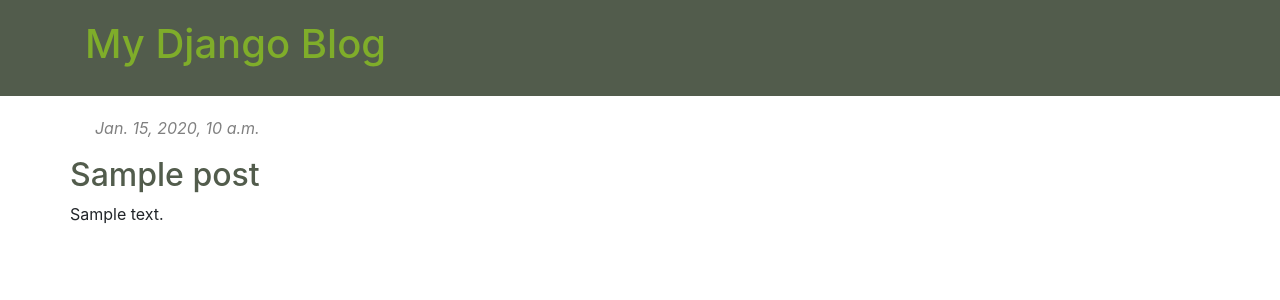
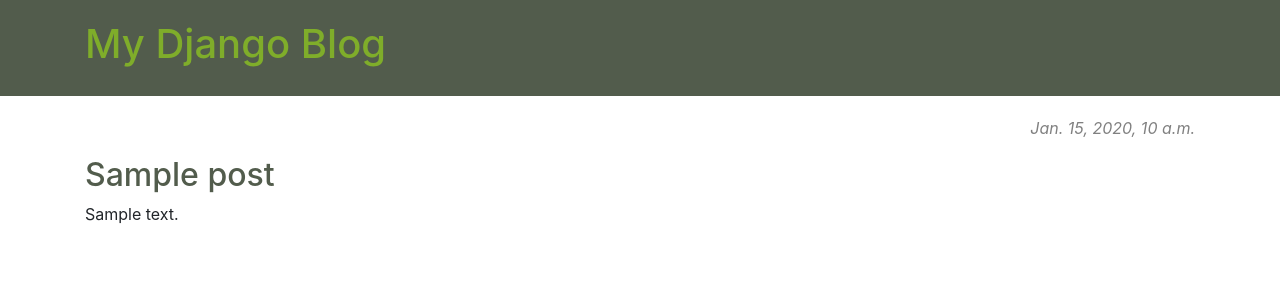
Before and after one commit to codeflames/mydjangoblog, a Django app: template blog/templates/blog/post_detail.html in a window 1280 px wide. Shown: the top 300 px of the page. Run offline with Django 3.2, Linux system fonts and the light colour scheme; the template is opened without the code that fills it: most values are stand-ins (such as "Sample title", 1, 10 or a date in 2020).

Commit message:
modified the detail page padding

```diff
--- a/blog/templates/blog/post_detail.html
+++ b/blog/templates/blog/post_detail.html
@@ -8,8 +8,7 @@
 </div>
 
 <div class="container">
-    <div class="row">
-        <div >
+
 
     <div class="post">
         {% if post.published_date %}
@@ -20,7 +19,6 @@
         <p>{{ post.text|linebreaksbr }}</p>
         {% endif %}
     </div>
-        </div>
-    </div>
+
 </div>
 {% endblock %}
```
Lines whose indentation alone changed are shown as unchanged.
